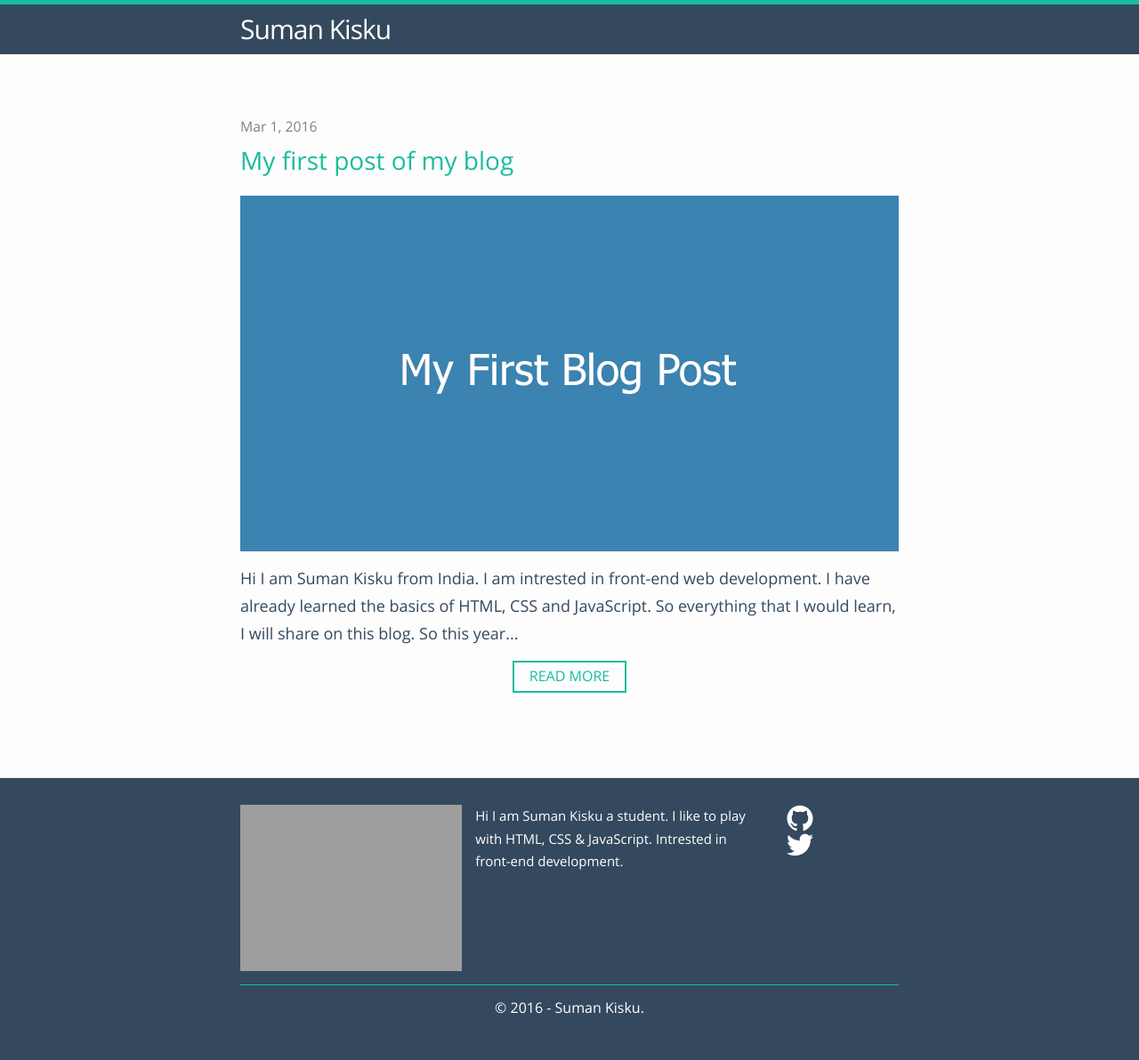
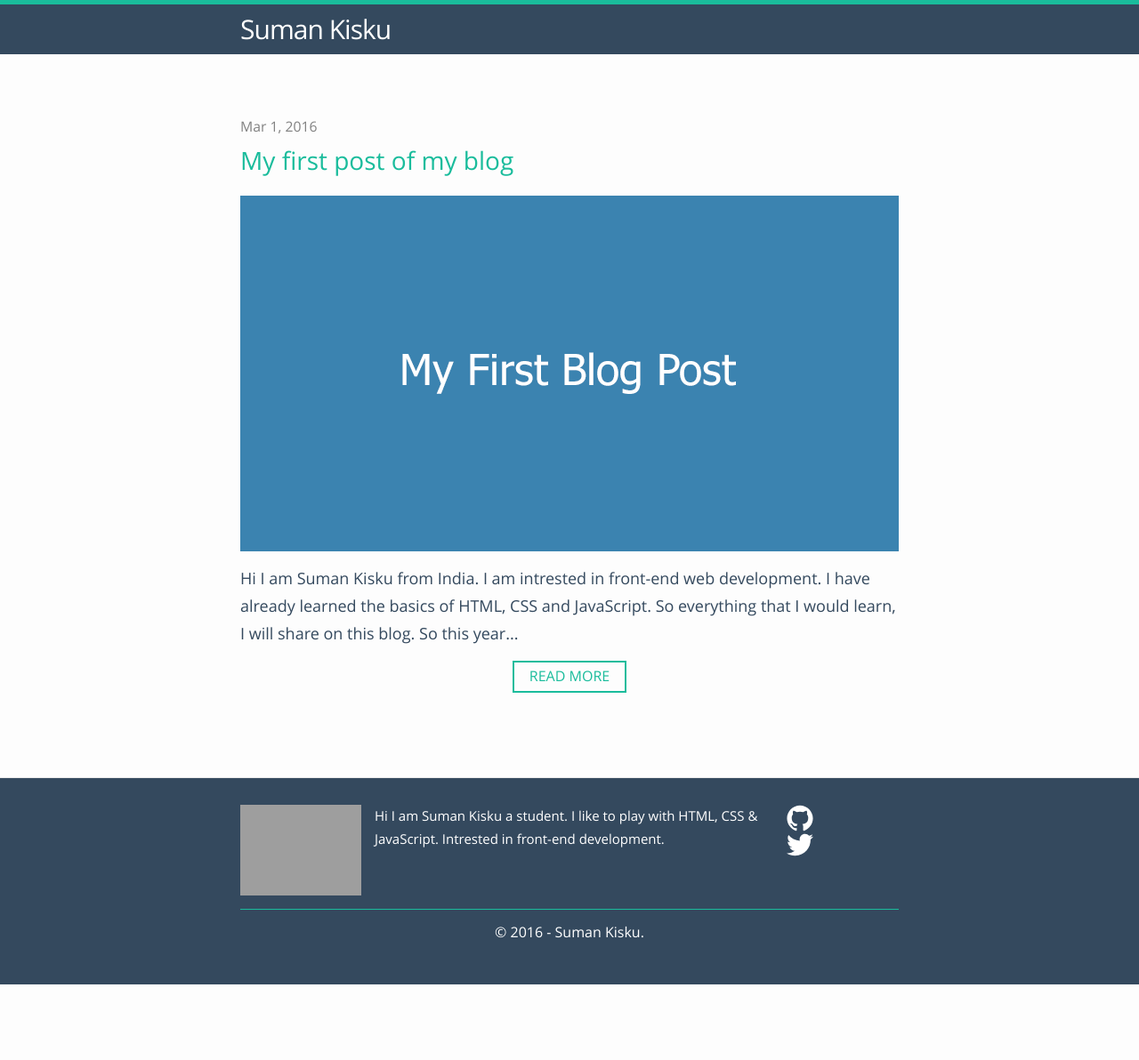
Before and after one commit to SumanKisku/sumankisku.github.io, a Jekyll site: the page built from index.html, in a window 1280 px wide. Shown: the whole page at 89% size. Built offline with Jekyll 4.4.1, drawn with Linux system fonts in a browser that asks for light colours; after the commit the page ends 1107 px from its top, so only the background shows below that.

Commit message:
Change the footer layout

```diff
--- a/_sass/_layout.scss
+++ b/_sass/_layout.scss
@@ -89,13 +89,13 @@
 }
 
 .footer-col-1 {
-    width: -webkit-calc(35% - (#{$spacing-unit} / 2));
-    width:         calc(35% - (#{$spacing-unit} / 2));
+    width: -webkit-calc(20% - (#{$spacing-unit} / 2));
+    width:         calc(20% - (#{$spacing-unit} / 2));
 }
 
 .footer-col-2 {
-    width: -webkit-calc(45% - (#{$spacing-unit} / 2));
-    width:         calc(45% - (#{$spacing-unit} / 2));
+    width: -webkit-calc(60% - (#{$spacing-unit} / 2));
+    width:         calc(60% - (#{$spacing-unit} / 2));
 }
 
 .footer-col-3 {
@@ -154,7 +154,6 @@
 }
 
 .post-link {
-    display: block;
     font-size: 28px;
 }
 
```
